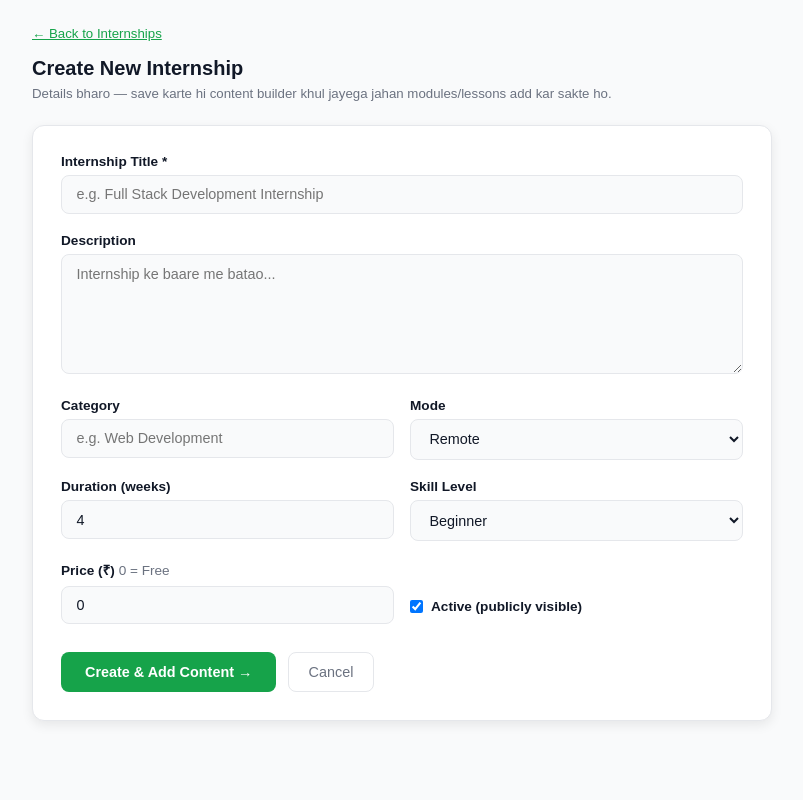
After one commit to kiroaiwebdev-oss/adda, a PHP site: page /second/internship_create.php in a window 1280 px wide. The commit adds this page. Shown: the whole page, without its empty margins (238-1041 px from the left). Run offline with PHP 8.4, Linux system fonts and the light colour scheme; the visitor is signed in with stand-in values (Sample User, id 1); some web fonts are replaced.

Commit message:
Add Create Course & Create Internship to manager panel
- New course_create.php and internship_create.php (gated by courses_create/internships_create)
- Auto-generate unique slug, set created_by; schema-safe internship insert
- After save, redirect to the content builder (course_builder/internship_builder)
- Add 'Create New' buttons to courses.php and internships.php headers

```diff
--- /dev/null
+++ b/second/internship_create.php
@@ -0,0 +1,179 @@
+<?php
+require_once __DIR__ . '/manager_auth.php';
+requireManagerAccess();
+checkPermission('internships_create');
+
+$db = getDB();
+$error = '';
+
+function uniqueSlug(PDO $db, string $table, string $title): string {
+    $base = trim(preg_replace('/[^a-z0-9]+/i', '-', strtolower($title)), '-');
+    if ($base === '') $base = 'internship';
+    $slug = $base; $n = 1;
+    while (true) {
+        $st = $db->prepare("SELECT COUNT(*) FROM `$table` WHERE slug = ?");
+        $st->execute([$slug]);
+        if (!$st->fetchColumn()) break;
+        $slug = $base . '-' . (++$n);
+    }
+    return $slug;
+}
+
+// Which optional columns exist (schema-safe insert)
+$cols = $db->query("SHOW COLUMNS FROM internships")->fetchAll(PDO::FETCH_COLUMN);
+$hasCol = fn($c) => in_array($c, $cols, true);
+
+if ($_SERVER['REQUEST_METHOD'] === 'POST') {
+    $title       = trim($_POST['title'] ?? '');
+    $description = trim($_POST['description'] ?? '');
+    $category    = trim($_POST['category'] ?? '');
+    $mode        = in_array($_POST['mode'] ?? '', ['Remote','Onsite','Hybrid'], true) ? $_POST['mode'] : 'Remote';
+    $level       = in_array($_POST['skill_level'] ?? '', ['beginner','intermediate','advanced'], true) ? $_POST['skill_level'] : 'beginner';
+    $weeks       = max(1, (int)($_POST['duration_weeks'] ?? 4));
+    $price       = (float)($_POST['price'] ?? 0);
+    $active      = isset($_POST['is_active']) ? 1 : 0;
+
+    if ($title === '') {
+        $error = 'Internship title required hai.';
+    } else {
+        try {
+            $slug = uniqueSlug($db, 'internships', $title);
+
+            // Build insert based on available columns
+            $data = ['title' => $title, 'slug' => $slug];
+            if ($hasCol('description'))    $data['description']    = $description;
+            if ($hasCol('category'))       $data['category']       = $category;
+            if ($hasCol('mode'))           $data['mode']           = $mode;
+            if ($hasCol('skill_level'))    $data['skill_level']    = $level;
+            if ($hasCol('duration_weeks')) $data['duration_weeks'] = $weeks;
+            if ($hasCol('price'))          $data['price']          = $price;
+            if ($hasCol('is_active'))      $data['is_active']      = $active;
+
+            $colsSql = '`' . implode('`,`', array_keys($data)) . '`';
+            $ph      = implode(',', array_fill(0, count($data), '?'));
+            $db->prepare("INSERT INTO internships ($colsSql) VALUES ($ph)")->execute(array_values($data));
+            $newId = (int)$db->lastInsertId();
+            logAction('internship_created', 'internship', $newId, "Title: $title");
+            header("Location: internship_builder.php?id=$newId");
+            exit;
+        } catch (Exception $e) {
+            $error = 'Internship create nahi ho paaya: ' . $e->getMessage();
+        }
+    }
+}
+?>
+<!DOCTYPE html>
+<html lang="en" data-theme="light">
+<head>
+<meta charset="UTF-8"><meta name="viewport" content="width=device-width,initial-scale=1">
+<title>Create Internship — Manager Panel</title>
+<link href="https://api.fontshare.com/v2/css?f[]=satoshi@400,500,600,700&display=swap" rel="stylesheet">
+<style>
+:root,[data-theme="light"]{--bg:#f9fafb;--surface:#fff;--border:#e5e7eb;--divider:#e5e7eb;--text:#111827;--muted:#6b7280;--primary:#16a34a;--primary-h:#15803d;--success:#437a22;--error:#a12c7b;--orange:#da7101;--r-lg:.75rem;--r-md:.5rem;--shadow-md:0 4px 12px rgba(0,0,0,0.08);--t:180ms cubic-bezier(.16,1,.3,1)}
+[data-theme="dark"]{--bg:#171614;--surface:#1c1b19;--border:rgba(255,255,255,0.08);--divider:#262523;--text:#cdccca;--muted:#797876;--primary:#4ade80;--primary-h:#22c55e;--success:#6daa45;--error:#d163a7;--orange:#fdab43}
+*,*::before,*::after{box-sizing:border-box;margin:0;padding:0}
+body{font-family:'Satoshi',sans-serif;background:var(--bg);color:var(--text);padding:1.5rem;min-height:100dvh}
+.form-wrap{max-width:740px;margin:0 auto}
+.back{font-size:.83rem;color:var(--primary);display:inline-flex;align-items:center;gap:.3rem;margin-bottom:1rem}
+h1{font-size:1.25rem;font-weight:700;margin-bottom:.35rem}
+.sub{font-size:.83rem;color:var(--muted);margin-bottom:1.5rem}
+.card{background:var(--surface);border:1px solid var(--border);border-radius:var(--r-lg);padding:1.75rem;box-shadow:var(--shadow-md)}
+.form-row{display:grid;grid-template-columns:1fr 1fr;gap:1rem}
+.form-group{margin-bottom:1.2rem}
+label{display:block;font-size:.85rem;font-weight:600;margin-bottom:.4rem}
+input[type=text],input[type=number],select,textarea{width:100%;padding:.65rem .9rem;border:1.5px solid var(--border);border-radius:var(--r-md);background:var(--bg);color:var(--text);font:inherit;font-size:.9rem;transition:border-color var(--t)}
+textarea{min-height:120px;resize:vertical}
+input:focus,select:focus,textarea:focus{outline:none;border-color:var(--primary)}
+.btn-primary{background:var(--primary);color:#fff;padding:.7rem 1.5rem;border-radius:var(--r-md);font:inherit;font-size:.9rem;font-weight:600;cursor:pointer;border:none;transition:background var(--t)}
+.btn-primary:hover{background:var(--primary-h)}
+.btn-ghost{padding:.7rem 1.2rem;border:1.5px solid var(--border);border-radius:var(--r-md);font:inherit;font-size:.9rem;cursor:pointer;color:var(--muted);background:none;text-decoration:none;display:inline-block}
+.btn-ghost:hover{background:var(--bg)}
+.alert{padding:.75rem 1rem;border-radius:var(--r-md);font-size:.875rem;margin-bottom:1.2rem}
+.alert-error{background:rgba(161,44,123,0.1);border:1px solid rgba(161,44,123,0.3);color:var(--error)}
+.check-row{display:flex;align-items:center;gap:.5rem}
+.check-row input{width:auto}
+@media(max-width:600px){.form-row{grid-template-columns:1fr}}
+</style>
+</head>
+<body>
+<div class="form-wrap">
+  <a href="internships.php" class="back">← Back to Internships</a>
+  <h1>Create New Internship</h1>
+  <p class="sub">Details bharo — save karte hi content builder khul jayega jahan modules/lessons add kar sakte ho.</p>
+
+  <?php if($error): ?><div class="alert alert-error"><?= htmlspecialchars($error) ?></div><?php endif; ?>
+
+  <div class="card">
+    <form method="POST">
+      <div class="form-group">
+        <label for="title">Internship Title *</label>
+        <input type="text" id="title" name="title" required placeholder="e.g. Full Stack Development Internship"
+               value="<?= htmlspecialchars($_POST['title'] ?? '') ?>">
+      </div>
+      <?php if($hasCol('description')): ?>
+      <div class="form-group">
+        <label for="description">Description</label>
+        <textarea id="description" name="description" placeholder="Internship ke baare me batao..."><?= htmlspecialchars($_POST['description'] ?? '') ?></textarea>
+      </div>
+      <?php endif; ?>
+      <div class="form-row">
+        <?php if($hasCol('category')): ?>
+        <div class="form-group">
+          <label for="category">Category</label>
+          <input type="text" id="category" name="category" placeholder="e.g. Web Development"
+                 value="<?= htmlspecialchars($_POST['category'] ?? '') ?>">
+        </div>
+        <?php endif; ?>
+        <?php if($hasCol('mode')): ?>
+        <div class="form-group">
+          <label for="mode">Mode</label>
+          <select id="mode" name="mode">
+            <option value="Remote">Remote</option>
+            <option value="Onsite">Onsite</option>
+            <option value="Hybrid">Hybrid</option>
+          </select>
+        </div>
+        <?php endif; ?>
+      </div>
+      <div class="form-row">
+        <?php if($hasCol('duration_weeks')): ?>
+        <div class="form-group">
+          <label for="duration_weeks">Duration (weeks)</label>
+          <input type="number" id="duration_weeks" name="duration_weeks" min="1" value="<?= htmlspecialchars($_POST['duration_weeks'] ?? '4') ?>">
+        </div>
+        <?php endif; ?>
+        <?php if($hasCol('skill_level')): ?>
+        <div class="form-group">
+          <label for="skill_level">Skill Level</label>
+          <select id="skill_level" name="skill_level">
+            <option value="beginner">Beginner</option>
+            <option value="intermediate">Intermediate</option>
+            <option value="advanced">Advanced</option>
+          </select>
+        </div>
+        <?php endif; ?>
+      </div>
+      <div class="form-row">
+        <?php if($hasCol('price')): ?>
+        <div class="form-group">
+          <label for="price">Price (₹) <span style="font-weight:400;color:var(--muted)">0 = Free</span></label>
+          <input type="number" id="price" name="price" step="0.01" min="0" value="<?= htmlspecialchars($_POST['price'] ?? '0') ?>">
+        </div>
+        <?php endif; ?>
+        <?php if($hasCol('is_active')): ?>
+        <div class="form-group" style="display:flex;align-items:flex-end">
+          <label class="check-row" style="margin-bottom:.65rem">
+            <input type="checkbox" name="is_active" checked> Active (publicly visible)
+          </label>
+        </div>
+        <?php endif; ?>
+      </div>
+      <div style="display:flex;gap:.75rem;margin-top:.5rem">
+        <button type="submit" class="btn-primary">Create &amp; Add Content →</button>
+        <a href="internships.php" class="btn-ghost">Cancel</a>
+      </div>
+    </form>
+  </div>
+</div>
+</body>
+</html>
```
Also changed, not shown: second/course_create.php (added, +123 -0 lines), second/courses.php (+10 -2 lines), second/internships.php (+9 -1 lines).
